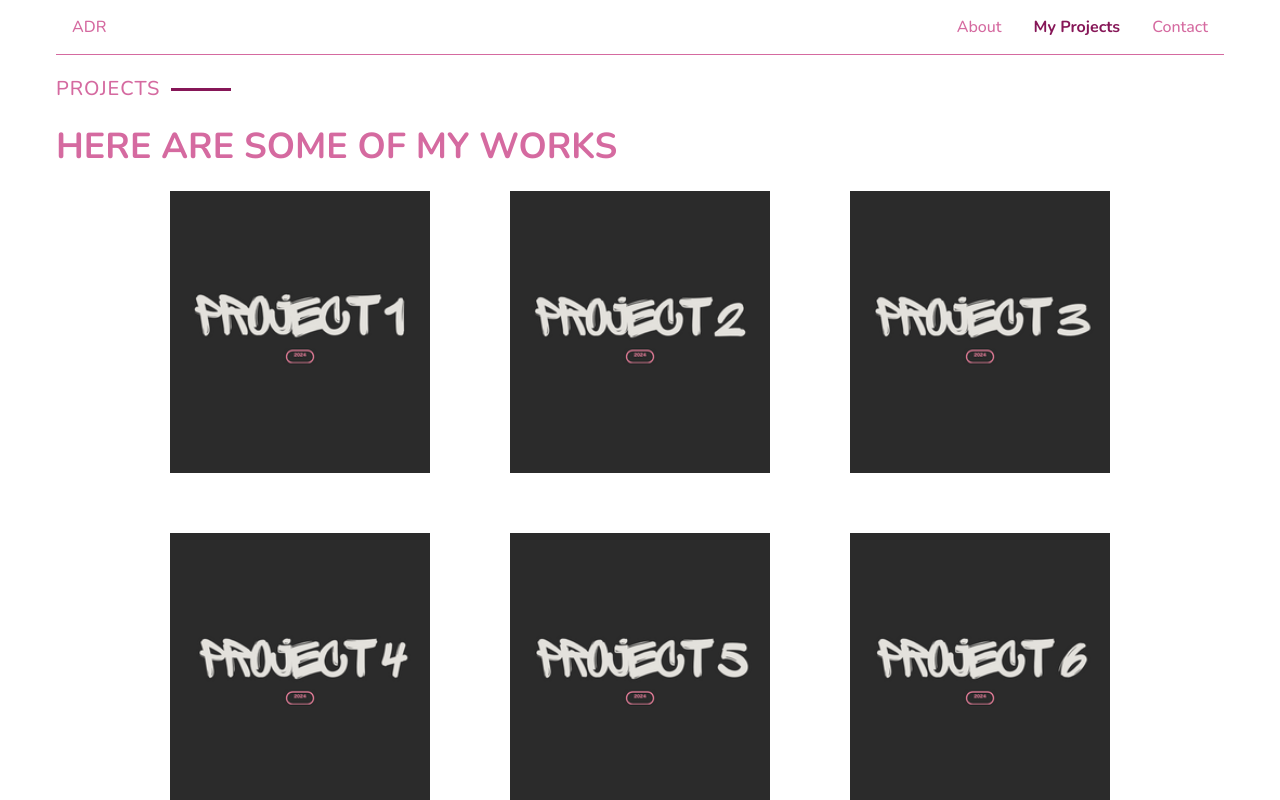
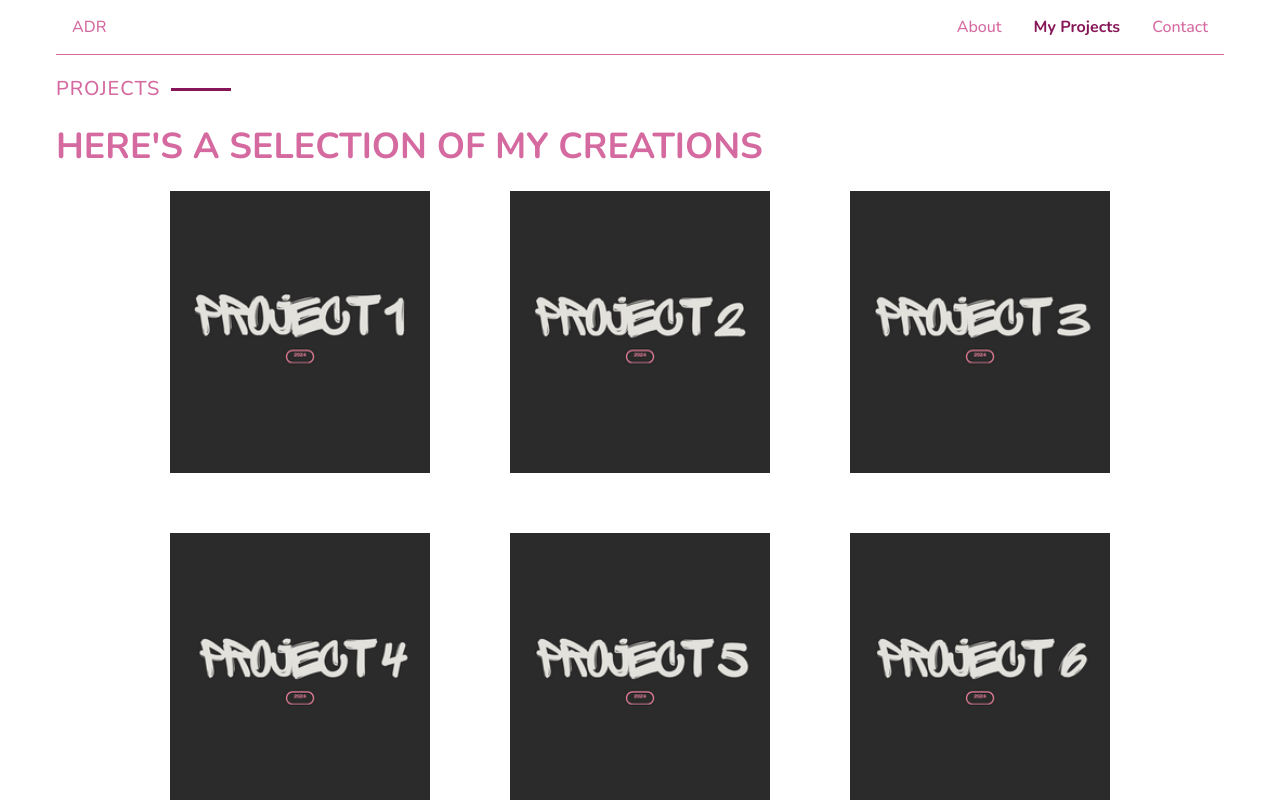
Before and after one commit to arvirabago/arvirabago-portfolio, a React (Vite) app: page /project in a window 1280 px wide. Shown: the top 800 px of the page. Built offline with nearby package versions, Linux system fonts and the light colour scheme.

Commit message:
change subtitle

```diff
--- a/src/pages/ProjectPage/ProjectPage.jsx
+++ b/src/pages/ProjectPage/ProjectPage.jsx
@@ -8,7 +8,7 @@ const ProjectPage = () => {
       <Helmet>
         <title>My Projects</title>
       </Helmet>
-      <PageTitle title="Projects" subtitle="Here are some of my works" />
+      <PageTitle title="Projects" subtitle="Here's a selection of my creations" />
       <Project />
     </HelmetProvider>
   );
```
